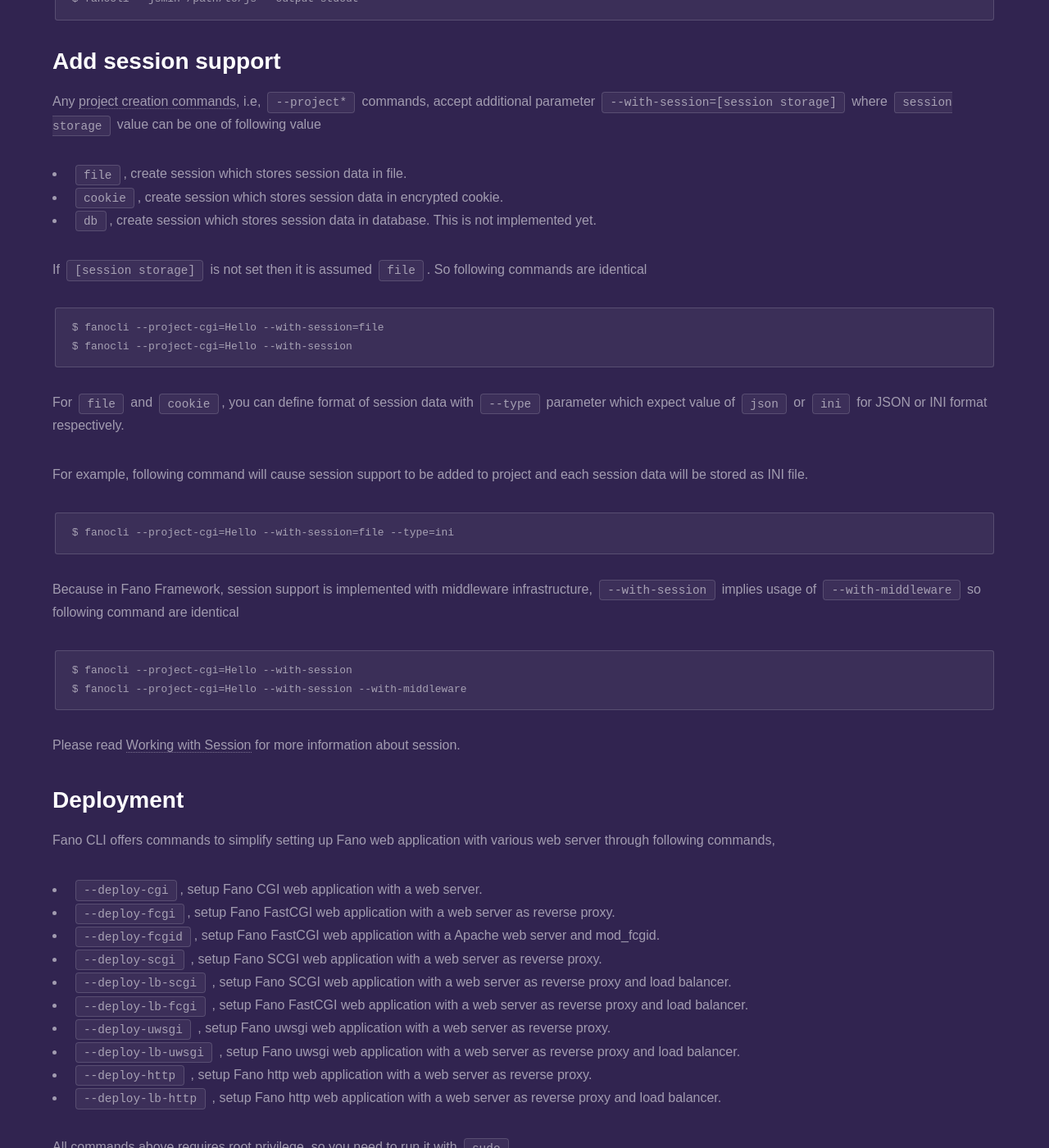
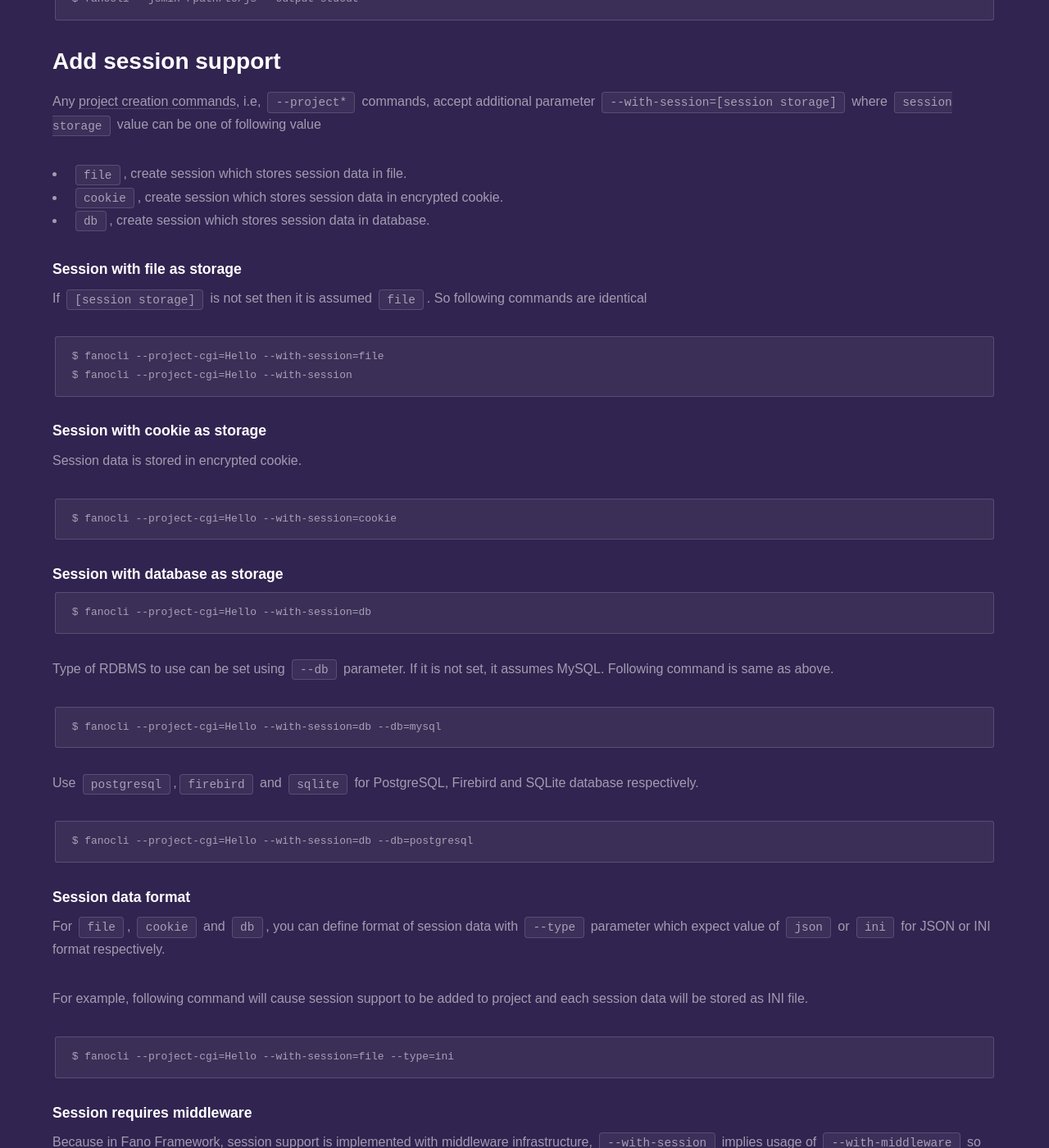
Before and after one commit to fanoframework/fanoframework.github.io, a Jekyll site: the page built from scaffolding-with-fano-cli/index.md, in a window 1280 px wide and 1400 px high, scrolled down 6177 px. Shown: the whole window at 82% size. Built offline with Jekyll 4.4.1, drawn with Linux system fonts in a browser that asks for light colours; our own code applies the rules of GitHub Pages for plain Markdown files.

Commit message:
add session database docs

````diff
--- a/scaffolding-with-fano-cli/index.md
+++ b/scaffolding-with-fano-cli/index.md
@@ -248,8 +248,9 @@
 
 - `file`, create session which stores session data in file.
 - `cookie`, create session which stores session data in encrypted cookie.
-- `db`, create session which stores session data in database. This is not implemented yet.
+- `db`, create session which stores session data in database.
 
+### Session with file as storage
 If `[session storage]` is not set then it is assumed `file`. So following commands are identical
 
 ```
@@ -257,13 +258,40 @@
 $ fanocli --project-cgi=Hello --with-session
 ```
 
-For `file` and `cookie`, you can define format of session data with `--type` parameter which expect value of `json` or `ini` for JSON or INI format respectively.
+### Session with cookie as storage
+
+Session data is stored in encrypted cookie.
+
+```
+$ fanocli --project-cgi=Hello --with-session=cookie
+```
+### Session with database as storage
+
+```
+$ fanocli --project-cgi=Hello --with-session=db
+```
+
+Type of RDBMS to use can be set using `--db` parameter. If it is not set, it assumes MySQL. Following command is same as above.
+
+```
+$ fanocli --project-cgi=Hello --with-session=db --db=mysql
+```
+Use `postgresql`,`firebird` and `sqlite` for PostgreSQL, Firebird and SQLite database respectively.
+
+```
+$ fanocli --project-cgi=Hello --with-session=db --db=postgresql
+```
+
+### Session data format
+For `file`, `cookie` and `db`, you can define format of session data with `--type` parameter which expect value of `json` or `ini` for JSON or INI format respectively.
 
 For example, following command will cause session support to be added to project and each session data will be stored as INI file.
 
 ```
 $ fanocli --project-cgi=Hello --with-session=file --type=ini
 ```
+
+### Session requires middleware
 
 Because in Fano Framework, session support is implemented with middleware infrastructure, `--with-session` implies usage of `--with-middleware` so following command are identical
 
````
Also changed, not shown: scaffolding-with-fano-cli/creating-project/index.md (+5 -1 lines), working-with-session/index.md (+4 -0 lines).
